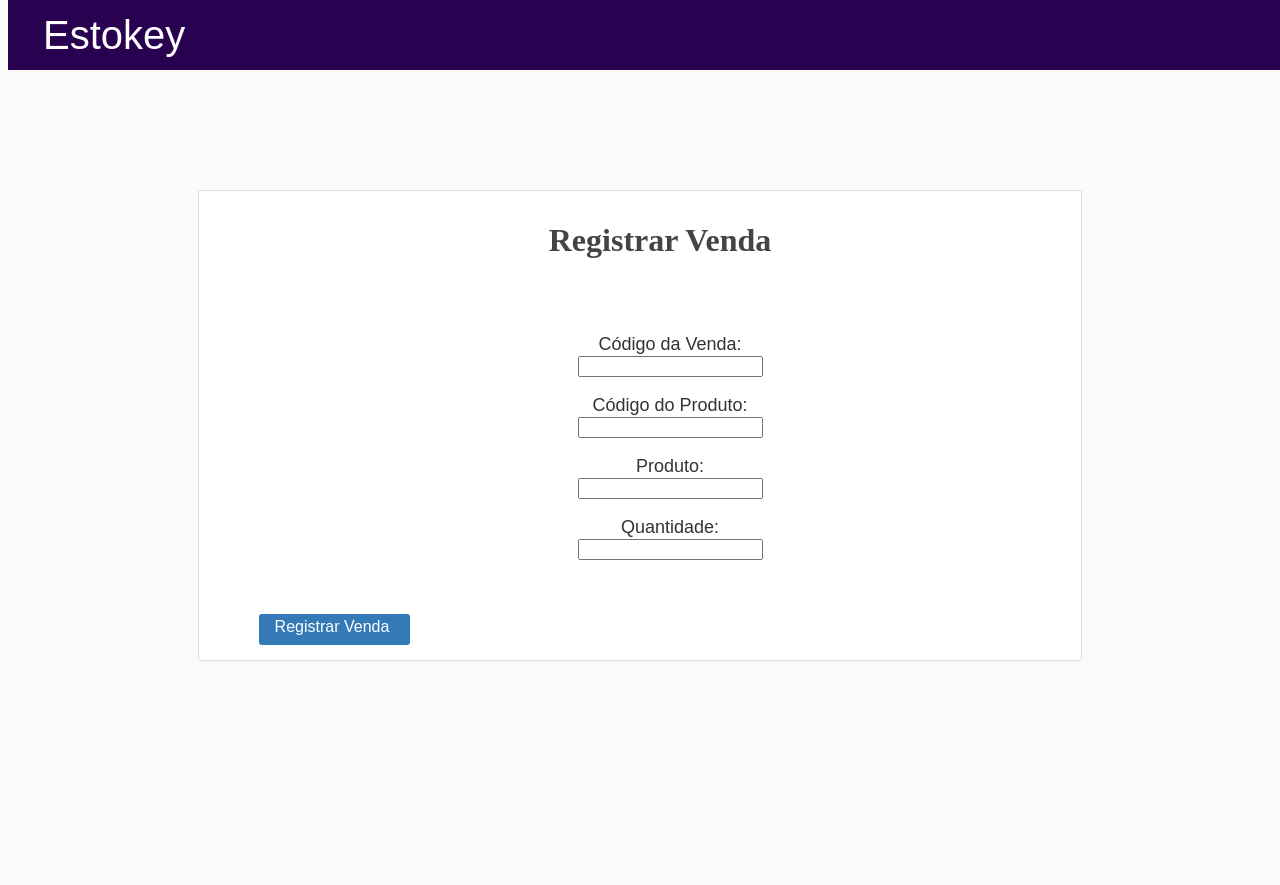
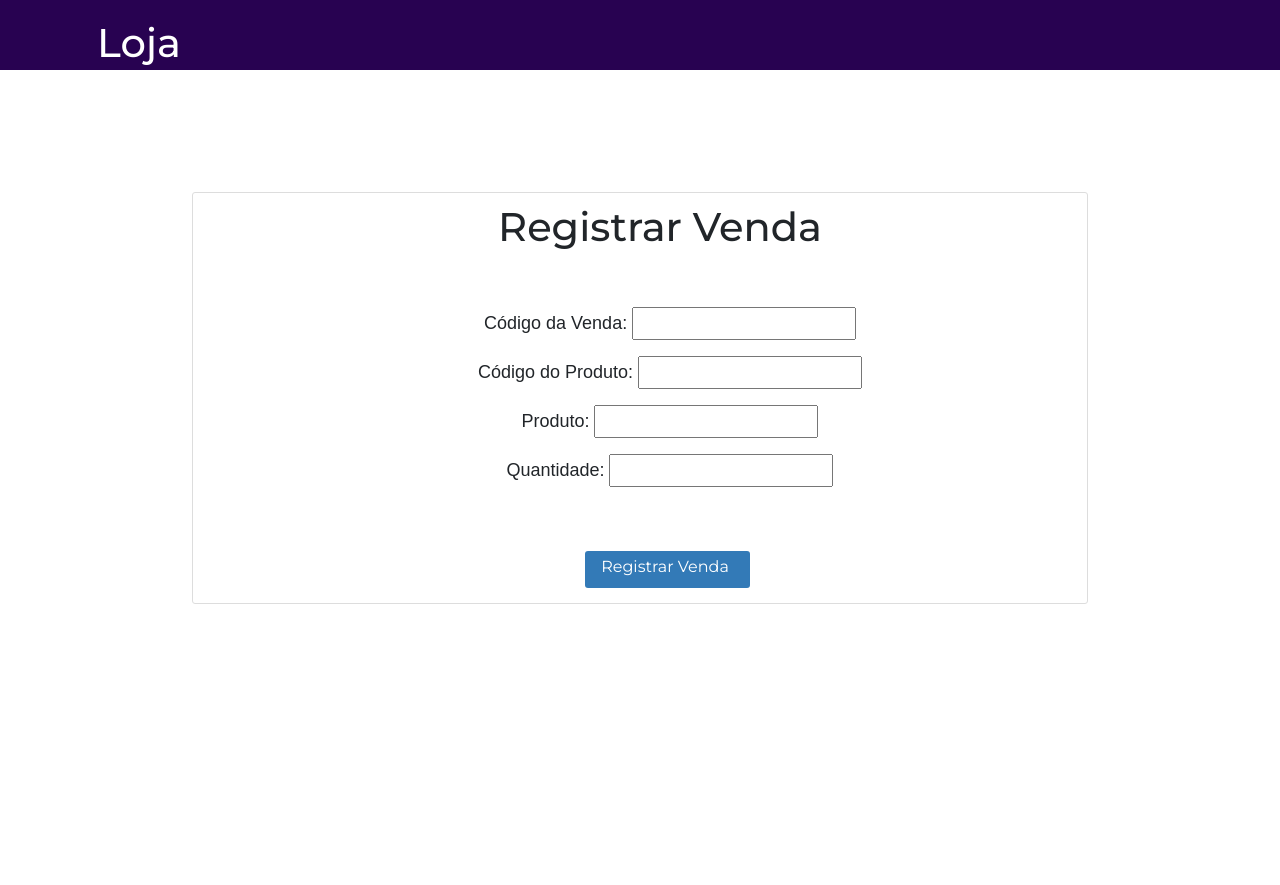
Before and after one commit to kim-a9/projeto_loja_eletronicos, a Flask app: page /venda in a window 1280 px wide. Shown: the top 885 px of the page. After the commit the page ends 604 px from the top, so only its background shows below. Run offline with Flask 3, Linux system fonts and the light colour scheme; some libraries are stand-ins or nearby versions.

Commit message:
style: adicionando bootsstrap aos templates

```diff
--- a/static/style.css
+++ b/static/style.css
@@ -118,7 +118,7 @@ tbody{
    }
 .btn-delete {
     position: relative;
-    /* display: inline-block; */
+    display: inline-block;
     padding: 2px 8px;
     padding-top: 0;
     padding-bottom: 0;
@@ -130,9 +130,10 @@ tbody{
     border-radius: 3px;
     margin-left: 5px;
     }
-.btn-add  {
-    position: relative;
-    display:inline-flex;
+
+.btn-add {
+    /* position:relative; */
+    /* display:inline-flex; */
     padding: 2px 8px;
     margin-bottom: 5px;
     background-color: #337ab7;
@@ -157,7 +158,20 @@ div{
     text-align: center;
 }
 
+.btn-container {
+    display: flex;
+    align-items: center;
+    justify-content: center;
+}
+
+.montserrat-font {
+    font-family: "Montserrat", sans-serif;
+    font-optical-sizing: auto;
+    font-weight: 500;
+    font-style: normal;
+}
+
 .form-container {
-    width: 400px; /* Adjust the width value as needed */
-    margin: 50px auto; /* Center the form horizontally */
+    width: 400px;
+    margin: 50px auto;
 }
--- a/templates/venda.html
+++ b/templates/venda.html
@@ -4,16 +4,49 @@
     <meta charset="UTF-8">
     <meta name="viewport" content="width=device-width, initial-scale=1.0">
     <link rel="stylesheet" type="text/css" href="{{ url_for('static', filename='style.css') }}">
+    <link href="https://fonts.googleapis.com/css2?family=Bungee&family=Montserrat:ital,wght@0,100..900;1,100..900&family=Open+Sans:ital,wght@0,300..800;1,300..800&display=swap" rel="stylesheet">
+    <link href="https://cdn.jsdelivr.net/npm/bootstrap@5.3.8/dist/css/bootstrap.min.css" rel="stylesheet" integrity="sha384-sRIl4kxILFvY47J16cr9ZwB07vP4J8+LH7qKQnuqkuIAvNWLzeN8tE5YBujZqJLB" crossorigin="anonymous">
     <title>Venda</title>
 </head>
 <body>
     <header class="site-header">
         <nav class="navbar navbar-expand-md navbar-dark bg-steel fixed-top">
-          <div class="container"> <p class="Main">Estokey</p> </div>
+            <div class="container">
+                <a class="navbar-brand" href="{{ url_for('main.home') }}">
+                    <p class="Main montserrat-font">Loja</p>
+                </a>
+            </div>
+        </nav>
     </header>
+
     <div class="container-content">
-    <h1>Registrar Venda</h1>
-    {% with messages = get_flashed_messages() %}
+    <h1 class="montserrat-font">Registrar Venda</h1>
+
+    <br><br>
+    <form action="" method="post">
+        <p class="montserrat-font">
+            {{form.codigo.label}}
+            {{form.codigo(size=20)}}
+        </p>
+        <p class="montserrat-font">
+            {{form.codigoprod.label}}
+            {{form.codigoprod(size=20)}}
+        </p>
+        <p class="montserrat-font">
+            {{form.produto.label}}
+            {{form.produto(size=20)}}
+        </p>
+        <p class="montserrat-font">
+            {{form.qtd.label}}
+            {{form.qtd(size=20)}}
+        </p>
+        <br><br>
+        <div class="div-container">
+            <button class="btn-add montserrat-font">{{ form.submit(class="btn-add") }}</button>
+        </div>
+    </form>
+    </div>
+    <!-- {% with messages = get_flashed_messages() %}
         {% if messages %}
         <ul>
             {% for message in messages %}
@@ -21,29 +54,6 @@
             {% endfor %}
         </ul>
         {% endif %}
-        {% endwith %}
-    <br><br>
-    <form action="" method="post">
-        <p>
-            {{form.codigo.label}} <br>
-            {{form.codigo(size=15)}}
-        </p>
-        <p>
-            {{form.codigoprod.label}} <br>
-            {{form.codigoprod(size=15)}}
-        </p>
-        <p>
-            {{form.produto.label}} <br>
-            {{form.produto(size=20)}}
-        </p>
-        <p>
-            {{form.qtd.label}} <br>
-            {{form.qtd(size=15)}}
-        </p>
-        <br><br>
-        <button class="btn-add">{{ form.submit(class="btn-add") }}</button>
-
-    </form>
-    </div>
+        {% endwith %} -->
 </body>
 </html>
```
Also changed, not shown: templates/cadastro.html (+44 -31 lines), templates/consulta.html (+15 -6 lines), templates/editar_produto.html (+39 -26 lines), templates/index.html (+13 -20 lines).
